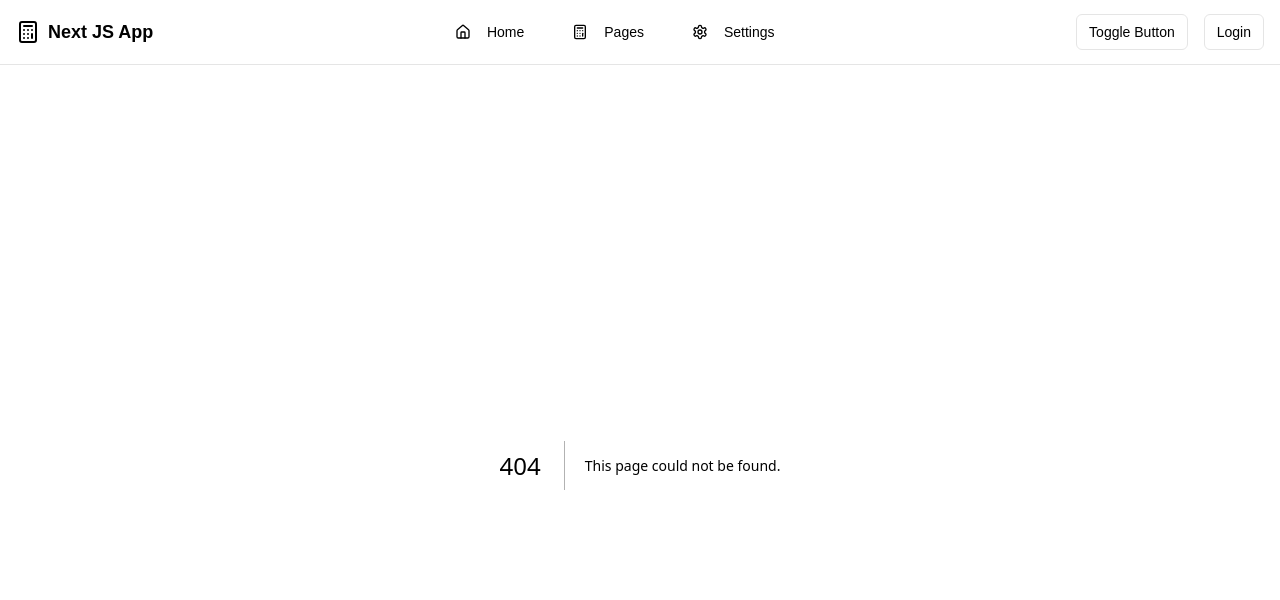
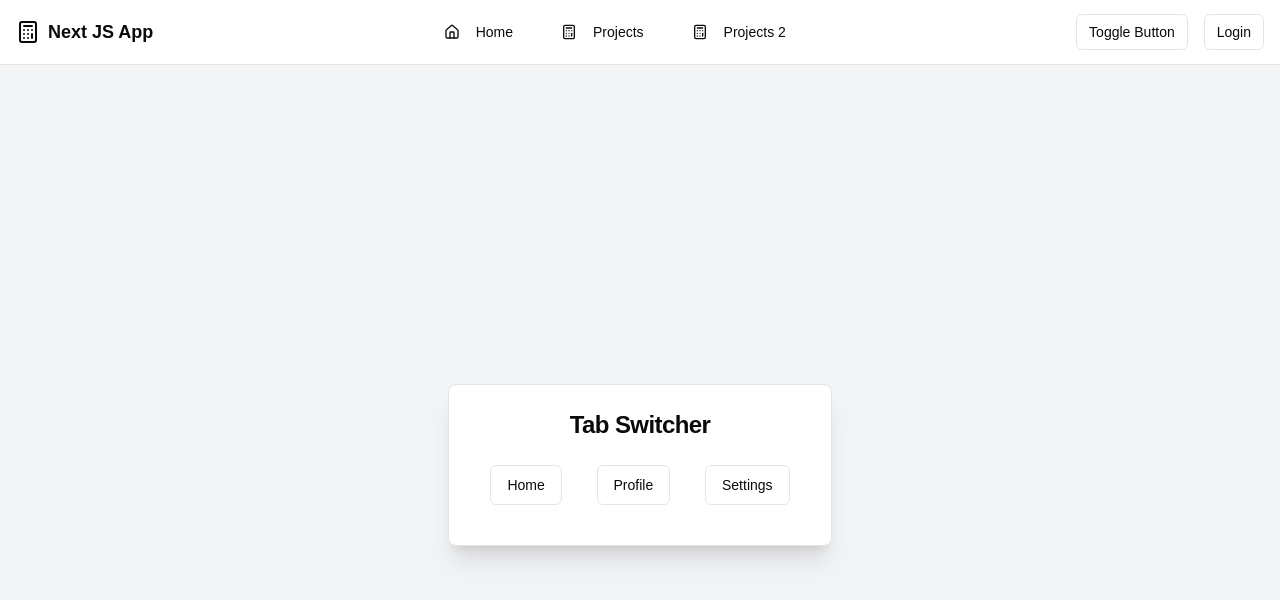
Before and after one commit to 1hirak/ProjectDisplay, a Next.js app: page /SimpleTabSwitcher in a window 1280 px wide. Before the commit this address had no page. Shown: the top 600 px of the page. Built offline with nearby package versions, Linux system fonts and the light colour scheme.

Commit message:
[problem added]

```diff
--- /dev/null
+++ b/src/app/SimpleTabSwitcher/page.jsx
@@ -0,0 +1,44 @@
+'use client'
+
+import { useReducer } from "react";
+import { Card, CardContent, CardHeader, CardTitle } from "@/components/ui/card";
+import { Button } from "@/components/ui/button";
+
+const tabs = ["Home", "Profile", "Settings"];
+
+
+
+
+export default function TabSwitcher() {
+  // Add useReducer here
+
+  return (
+    <div className="flex justify-center items-center min-h-screen bg-gray-100">
+      <Card className="w-96 shadow-xl">
+        <CardHeader>
+          <CardTitle className="text-center text-2xl font-bold">Tab Switcher</CardTitle>
+        </CardHeader>
+        <CardContent>
+          {/* Tab Buttons */}
+          <div className="flex justify-around mb-4">
+            {tabs.map((tab) => (
+              <Button
+                key={tab}
+                onClick={() => { /* Dispatch switch tab */ }}
+                variant="outline"
+              >
+                {tab}
+              </Button>
+            ))}
+          </div>
+
+          {/* Tab Content */}
+
+          <div className="text-center text-lg font-semibold">
+            {/* Display current tab content here */}
+          </div>
+        </CardContent>
+      </Card>
+    </div>
+  );
+}
--- a/src/components/navbar.jsx
+++ b/src/components/navbar.jsx
@@ -32,7 +32,7 @@ export function Navbar() {
               className="flex items-center cursor-pointer"
             >
               <Calculator className="mr-2 h-4 w-4" />
-              Pages
+              Projects
             </Button>
             {/* Dropdown Menu */}
             <div
@@ -104,15 +104,51 @@ export function Navbar() {
                 > <Link href="/ShoppingCartManager">Shopping Cart Manager</Link>
 
                 </Button>
+                <Button
+
+                  variant="ghost"
+                  className="w-full justify-start hover:bg-gray-100 dark:hover:bg-gray-800"
+                > <Link href="/SimpleTabSwitcher">Simple Tab Switcher</Link>
+
+                </Button>
               </Card>
             </div>
           </div>
 
           {/* Settings Button */}
-          <Button variant="ghost" className="flex items-center">
-            <Settings className="mr-2 h-4 w-4" />
-            Settings
-          </Button>
+          <div className="relative group">
+            <Button
+              variant="ghost"
+              className="flex items-center cursor-pointer"
+            >
+              <Calculator className="mr-2 h-4 w-4" />
+              Projects 2
+            </Button>
+            {/* Dropdown Menu */}
+            <div
+              className="absolute right-0 hidden group-hover:block group-hover:pointer-events-auto mt-0 w-48 rounded-lg
+              bg-white shadow-lg dark:bg-black transition delay-200 duration-300 "
+            >
+              <Card className="space-y-1 p-2">
+                <Button
+
+                  variant="ghost"
+                  className="w-full justify-start hover:bg-gray-100 dark:hover:bg-gray-800"
+                > <Link href="/calculator">Calculator</Link>
+
+                </Button>
+                <Button
+                  variant="ghost"
+                  className="w-full justify-start hover:bg-gray-100 dark:hover:bg-gray-800"
+                >
+                  <Link href="/counter">
+                    Counter
+                  </Link>
+                </Button>
+
+              </Card>
+            </div>
+          </div>
         </div>
 
         {/* Right Side Actions */}
```
